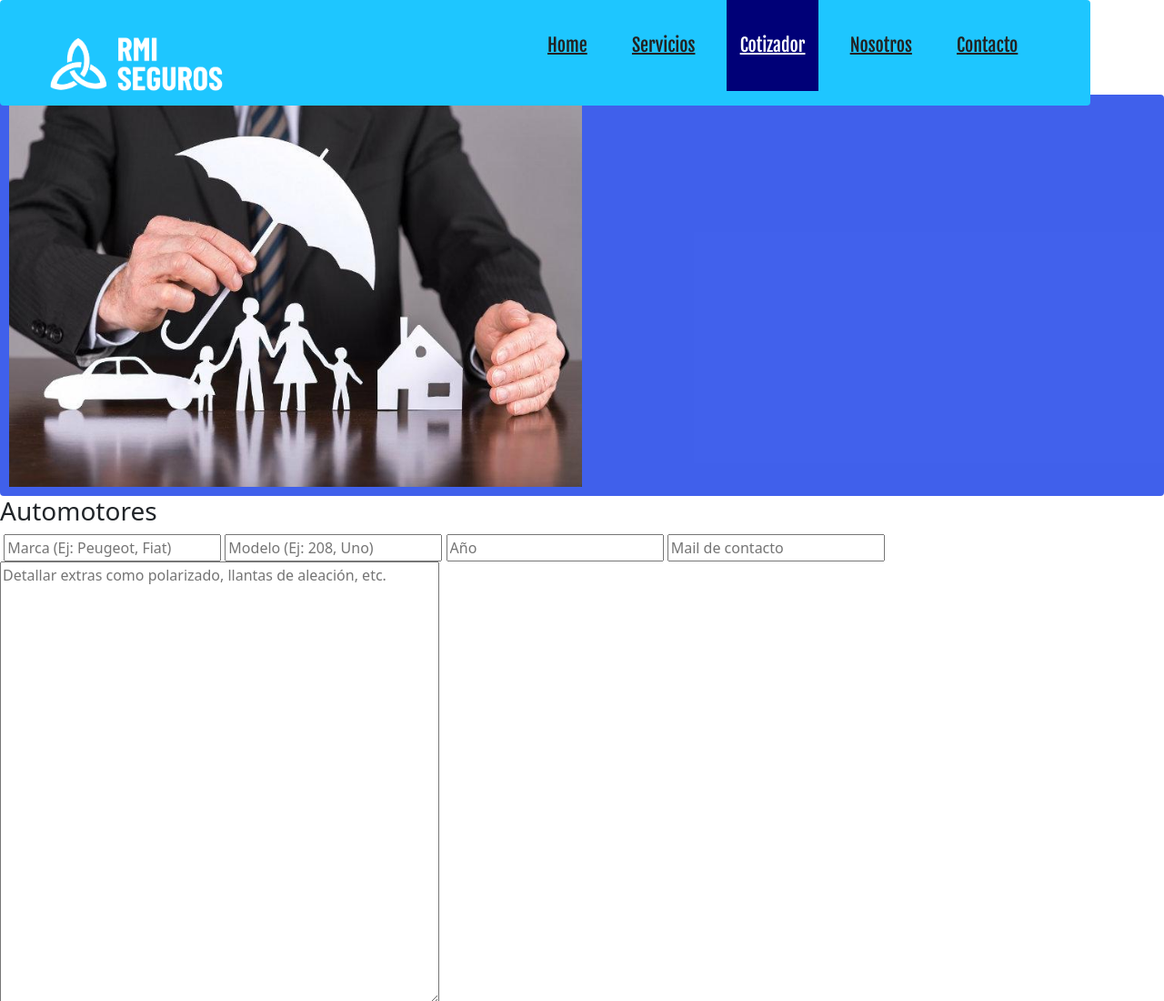
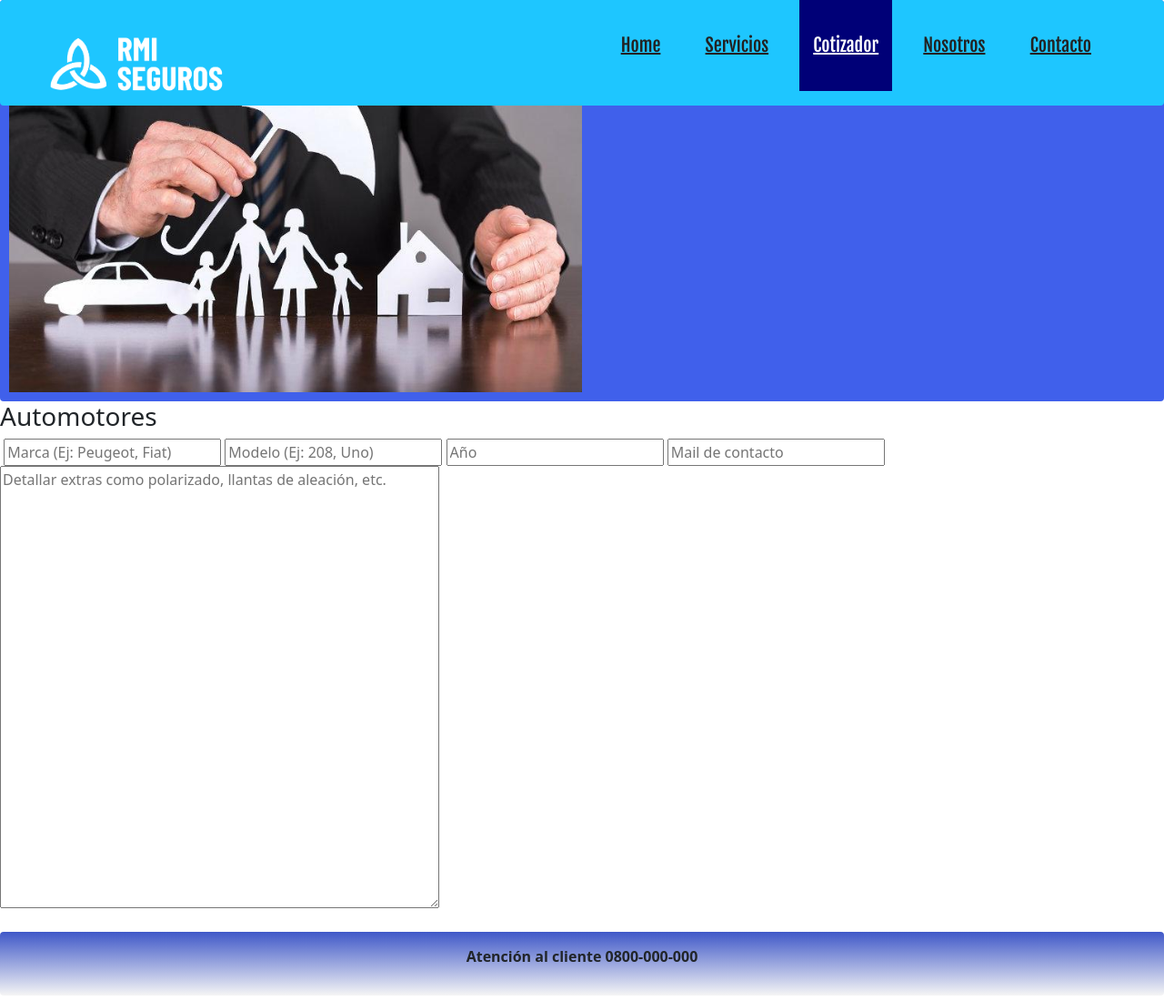
Before and after one commit to TomasIanno/Idea---Iannopollo-Pagani, a plain HTML site: page pages/Cotizador.html in a window 1280 px wide. Shown: the top 1100 px of the page at 91% size. Drawn offline with nearby package versions, Linux system fonts and the light colour scheme.

Commit message:
saco los H2 que sobran a partir del cambio de navbar

```diff
--- a/css/styles.css
+++ b/css/styles.css
@@ -16,7 +16,7 @@
 	position: absolute;
 	top: 0;
 	left: 1;
-	width: 93.7%;
+	width: 100%;
 	padding: 0 50px;
 	background: #1ec6ff;
     border-radius: 4px;
@@ -73,12 +73,7 @@
 	margin-left: -5px;
 }
 
-.h2{
-    font-family: 'Fjalla One', sans-serif;
-    padding: 25px;
-    font-size: 25px;
-    text-align: center;
-}
+
 
 .h3{
     font-family: 'Fjalla One', sans-serif;
--- a/pages/Cotizador.html
+++ b/pages/Cotizador.html
@@ -45,9 +45,7 @@
             </nav>
         </header>
 
-    <div class="h2">
-        <h2>Cotizador
-        </h2>
+
     </div>
     <div class="parrafosPrincipales"><img src="/img/Seguros-2.jpeg" alt="">
     </div>
```
Also changed, not shown: index.html (+1 -4 lines), pages/Contacto.html (+1 -4 lines), pages/Nosotros.html (+1 -4 lines), pages/Servicios.html (+1 -3 lines).
